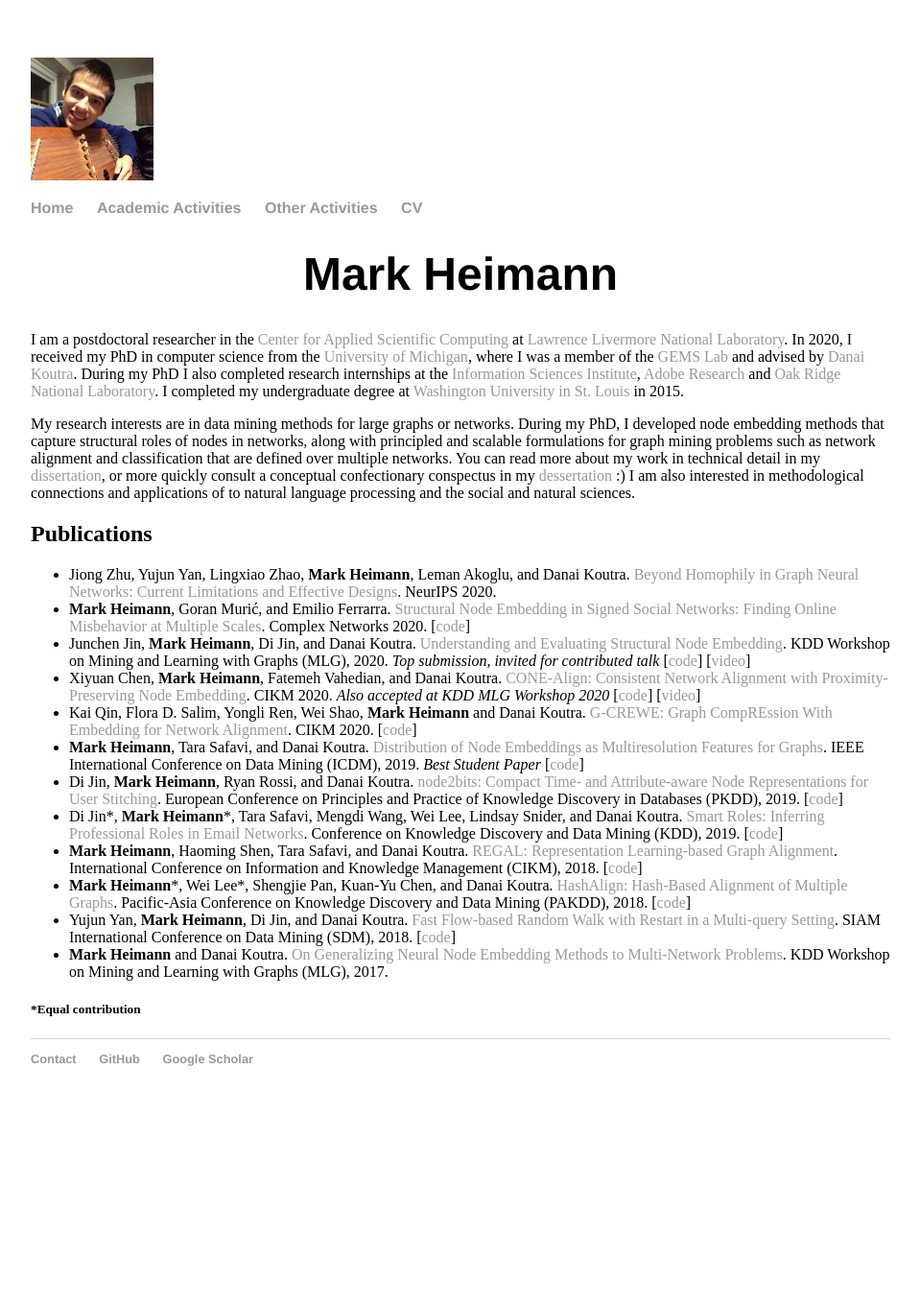
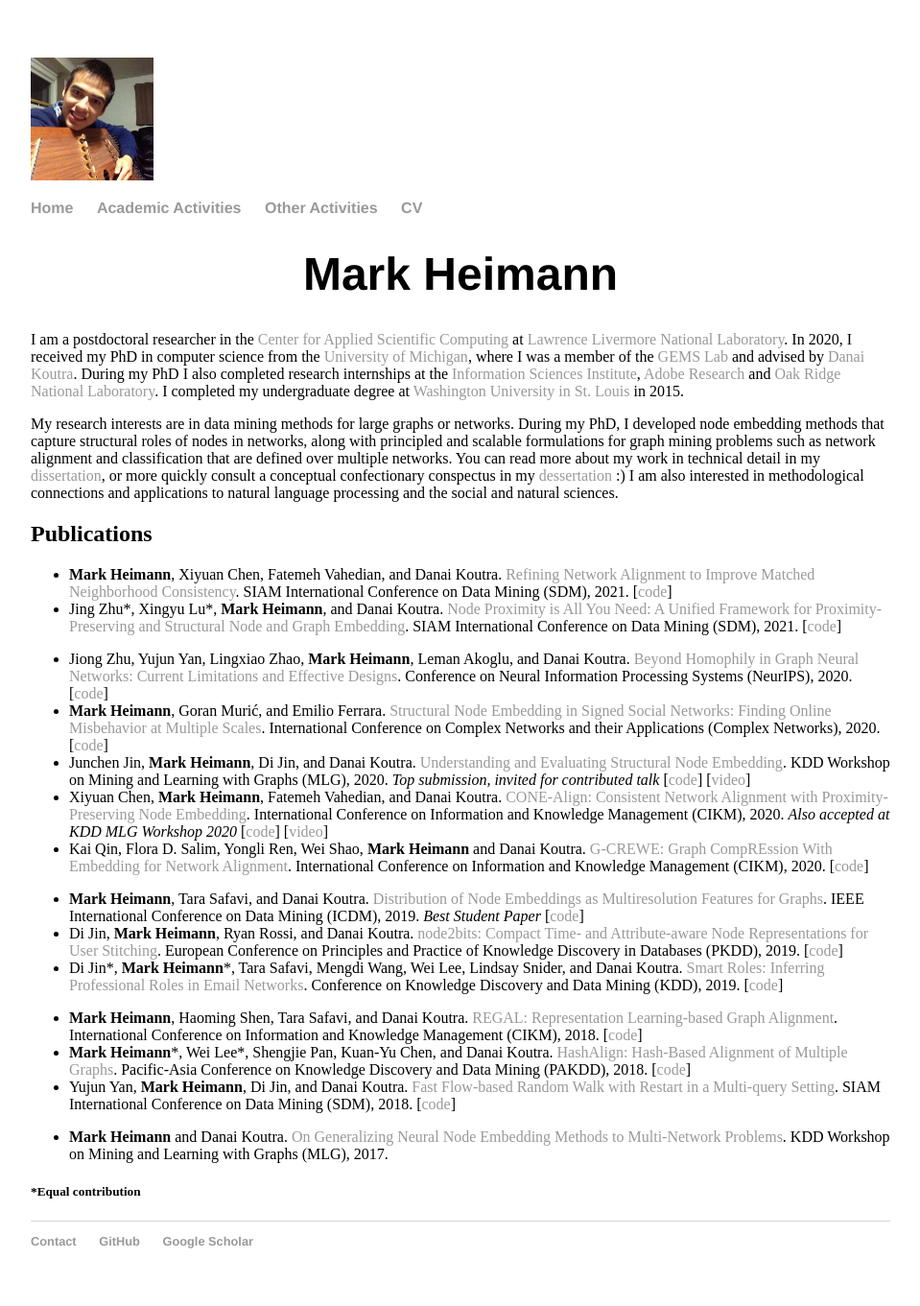
Before and after one commit to markheimann/markheimann.github.io, a Jekyll site: the page built from index.html, in a window 1280 px wide. Shown: the whole page at 96% size, without its empty margins (160-1119 px from the left). Built offline with Jekyll 4.4.1, drawn with Linux system fonts in a browser that asks for light colours; before the commit the page ends 1171 px from its top, so only the background shows below that.

Commit message:
more paper information

```diff
--- a/index.html
+++ b/index.html
@@ -8,25 +8,39 @@ title: Mark Heimann
   </p>
 
 <p>
-    My research interests are in data mining methods for large graphs or networks.  During my PhD, I developed node embedding methods that capture structural roles of nodes in networks, along with principled and scalable formulations for graph mining problems such as network alignment and classification that are defined over multiple networks.  You can read more about my work in technical detail in my <a href="papers/20Thesis.pdf">dissertation</a>, or more quickly consult a conceptual confectionary conspectus in my <a href="assets/project_figs/dessertation.png">dessertation</a> :)  I am also interested in methodological connections and applications of to natural language processing and the social and natural sciences.
+    My research interests are in data mining methods for large graphs or networks.  During my PhD, I developed node embedding methods that capture structural roles of nodes in networks, along with principled and scalable formulations for graph mining problems such as network alignment and classification that are defined over multiple networks.  You can read more about my work in technical detail in my <a href="papers/20Thesis.pdf">dissertation</a>, or more quickly consult a conceptual confectionary conspectus in my <a href="assets/project_figs/dessertation.png">dessertation</a> :)  I am also interested in methodological connections and applications to natural language processing and the social and natural sciences.
 
 </p>
 
 <h2>Publications</h2>
 <div class="blurb">
 <ul>
-  <li> Jiong Zhu, Yujun Yan, Lingxiao Zhao, <b>Mark Heimann</b>, Leman Akoglu, and Danai Koutra.  <a href="https://arxiv.org/pdf/2006.11468.pdf">Beyond Homophily in Graph Neural Networks: Current Limitations and Effective Designs</a>. NeurIPS 2020.
-  <li> <b>Mark Heimann</b>, Goran Murić, and Emilio Ferrarra.  <a href="papers/20CompNet_SignedRole.pdf">Structural Node Embedding in Signed Social Networks: Finding Online Misbehavior at Multiple Scales</a>. Complex Networks 2020. [<a href="https://github.com/markheimann/Signed-Network-Roles">code</a>]
+  <li> <b>Mark Heimann</b>, Xiyuan Chen, Fatemeh Vahedian, and Danai Koutra.  <a href="https://markheimann.github.io">Refining Network Alignment to Improve Matched Neighborhood Consistency</a>. SIAM International Conference on Data Mining (SDM), 2021. [<a href="https://markheimann.github.io">code</a>]
+  <li> Jing Zhu*, Xingyu Lu*, <b>Mark Heimann</b>, and Danai Koutra.  <a href="https://markheimann.github.io">Node Proximity is All You Need: A Unified Framework for Proximity-Preserving and Structural Node and Graph Embedding</a>. SIAM International Conference on Data Mining (SDM), 2021. [<a href="https://markheimann.github.io">code</a>]
+ </ul>
+
+ <ul>
+  <li> Jiong Zhu, Yujun Yan, Lingxiao Zhao, <b>Mark Heimann</b>, Leman Akoglu, and Danai Koutra.  <a href="https://arxiv.org/pdf/2006.11468.pdf">Beyond Homophily in Graph Neural Networks: Current Limitations and Effective Designs</a>. Conference on Neural Information Processing Systems (NeurIPS), 2020. [<a href="https://github.com/GemsLab/H2GCN">code</a>]
+  <li> <b>Mark Heimann</b>, Goran Murić, and Emilio Ferrara.  <a href="papers/20CompNet_SignedRole.pdf">Structural Node Embedding in Signed Social Networks: Finding Online Misbehavior at Multiple Scales</a>. International Conference on Complex Networks and their Applications (Complex Networks), 2020. [<a href="https://github.com/markheimann/Signed-Network-Roles">code</a>]
   <li> Junchen Jin, <b>Mark Heimann</b>, Di Jin, and Danai Koutra.  <a href="papers/20MLG_StrucEval.pdf">Understanding and Evaluating Structural Node Embedding</a>. KDD Workshop on Mining and Learning with Graphs (MLG), 2020. <em>Top submission, invited for contributed talk</em> [<a href="https://github.com/GemsLab/StrucEmbeddingGraphLibrary">code</a>] [<a href="https://www.youtube.com/watch?v=Y-YKgsETx3A">video</a>]
-  <li> Xiyuan Chen, <b>Mark Heimann</b>, Fatemeh Vahedian, and Danai Koutra.  <a href="papers/20CIKM_CONEAlign.pdf">CONE-Align: Consistent Network Alignment with Proximity-Preserving Node Embedding</a>. CIKM 2020. <em>Also accepted at KDD MLG Workshop 2020</em> [<a href="https://github.com/GemsLab/CONE-Align">code</a>] [<a href="https://www.youtube.com/watch?v=27I2fCRSWu0">video</a>]
-  <li> Kai Qin, Flora D. Salim, Yongli Ren, Wei Shao, <b>Mark Heimann</b> and Danai Koutra.  <a href="papers/20CIKM_GCREWE.pdf">G-CREWE: Graph CompREssion With Embedding for Network Alignment</a>. CIKM 2020. [<a href="https://github.com/cruiseresearchgroup/G-CREWE">code</a>]
+  <li> Xiyuan Chen, <b>Mark Heimann</b>, Fatemeh Vahedian, and Danai Koutra.  <a href="papers/20CIKM_CONEAlign.pdf">CONE-Align: Consistent Network Alignment with Proximity-Preserving Node Embedding</a>. International Conference on Information and Knowledge Management (CIKM), 2020. <em>Also accepted at KDD MLG Workshop 2020</em> [<a href="https://github.com/GemsLab/CONE-Align">code</a>] [<a href="https://www.youtube.com/watch?v=27I2fCRSWu0">video</a>]
+  <li> Kai Qin, Flora D. Salim, Yongli Ren, Wei Shao, <b>Mark Heimann</b> and Danai Koutra.  <a href="papers/20CIKM_GCREWE.pdf">G-CREWE: Graph CompREssion With Embedding for Network Alignment</a>. International Conference on Information and Knowledge Management (CIKM), 2020. [<a href="https://github.com/cruiseresearchgroup/G-CREWE">code</a>]
+</ul>
+
+<ul>
   <li> <b>Mark Heimann</b>, Tara Safavi, and Danai Koutra.  <a href="papers/19ICDM_RGM.pdf">Distribution of Node Embeddings as Multiresolution Features for Graphs</a>. IEEE International Conference on Data Mining (ICDM), 2019. <em>Best Student Paper</em>  [<a href="https://github.com/GemsLab/RGM">code</a>]
 	<li> Di Jin, <b>Mark Heimann</b>, Ryan Rossi, and Danai Koutra.  <a href="papers/19PKDD_node2bits.pdf">node2bits: Compact Time- and Attribute-aware
 Node Representations for User Stitching</a>. European Conference on Principles and Practice of Knowledge Discovery in Databases (PKDD), 2019. [<a href="https://github.com/GemsLab/node2bits">code</a>]
 	<li> Di Jin*, <b>Mark Heimann</b>*, Tara Safavi, Mengdi Wang, Wei Lee, Lindsay Snider, and Danai Koutra.  <a href="papers/19KDD_EMBER.pdf">Smart Roles: Inferring Professional Roles in Email Networks</a>. Conference on Knowledge Discovery and Data Mining (KDD), 2019.  [<a href="https://github.com/GemsLab/EMBER">code</a>]
+</ul>
+
+<ul>
  	<li> <b>Mark Heimann</b>, Haoming Shen, Tara Safavi, and Danai Koutra.  <a href="papers/18CIKM-REGAL.pdf">REGAL: Representation Learning-based Graph Alignment</a>. International Conference on Information and Knowledge Management (CIKM), 2018.  [<a href="https://github.com/GemsLab/REGAL">code</a>]
 	<li> <b>Mark Heimann</b>*, Wei Lee*, Shengjie Pan, Kuan-Yu Chen, and Danai Koutra.  <a href="papers/18PAKDD_HashAlign.pdf">HashAlign: Hash-Based Alignment of Multiple Graphs</a>.  Pacific-Asia Conference on Knowledge Discovery and Data Mining (PAKDD), 2018. [<a href="https://github.com/GemsLab/HashAlign">code</a>]
 	<li> Yujun Yan, <b>Mark Heimann</b>, Di Jin, and Danai Koutra.  <a href="papers/18SDM_FlowR.pdf">Fast Flow-based Random Walk with Restart in a Multi-query Setting</a>.  SIAM International Conference on Data Mining (SDM), 2018. [<a href="https://github.com/Yujun-Yan/LINSYS">code</a>]
+</ul>
+
+<ul>
 <li> <b>Mark Heimann</b> and Danai Koutra. <a href="papers/17MLG_GeneralizingEmbeddings.pdf">On Generalizing Neural Node Embedding Methods to Multi-Network Problems</a>. KDD Workshop on Mining and Learning with Graphs (MLG), 2017.
 </ul>
 
```
Also changed, not shown: academic.html (+4 -23 lines), 1 other file.
